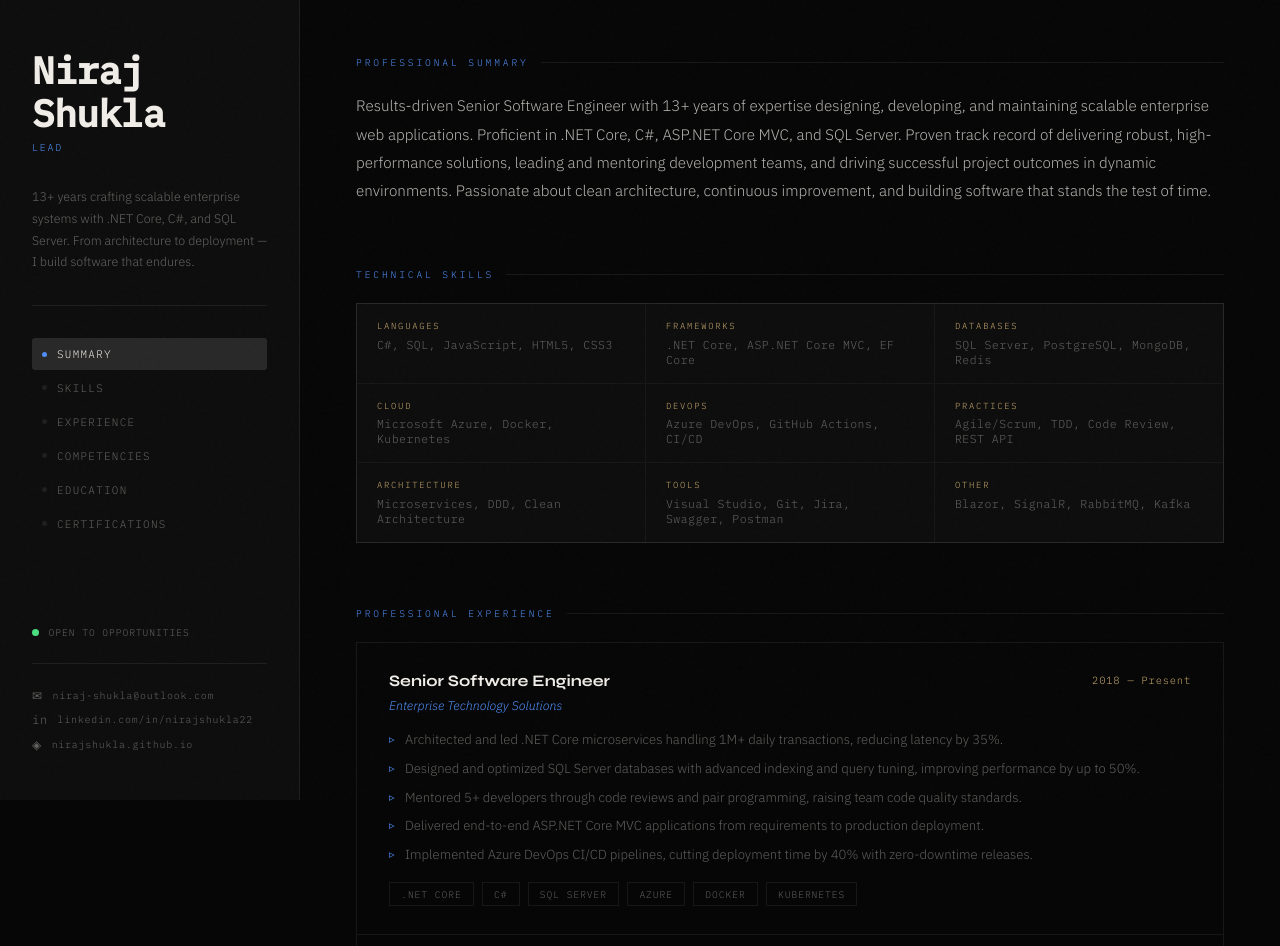
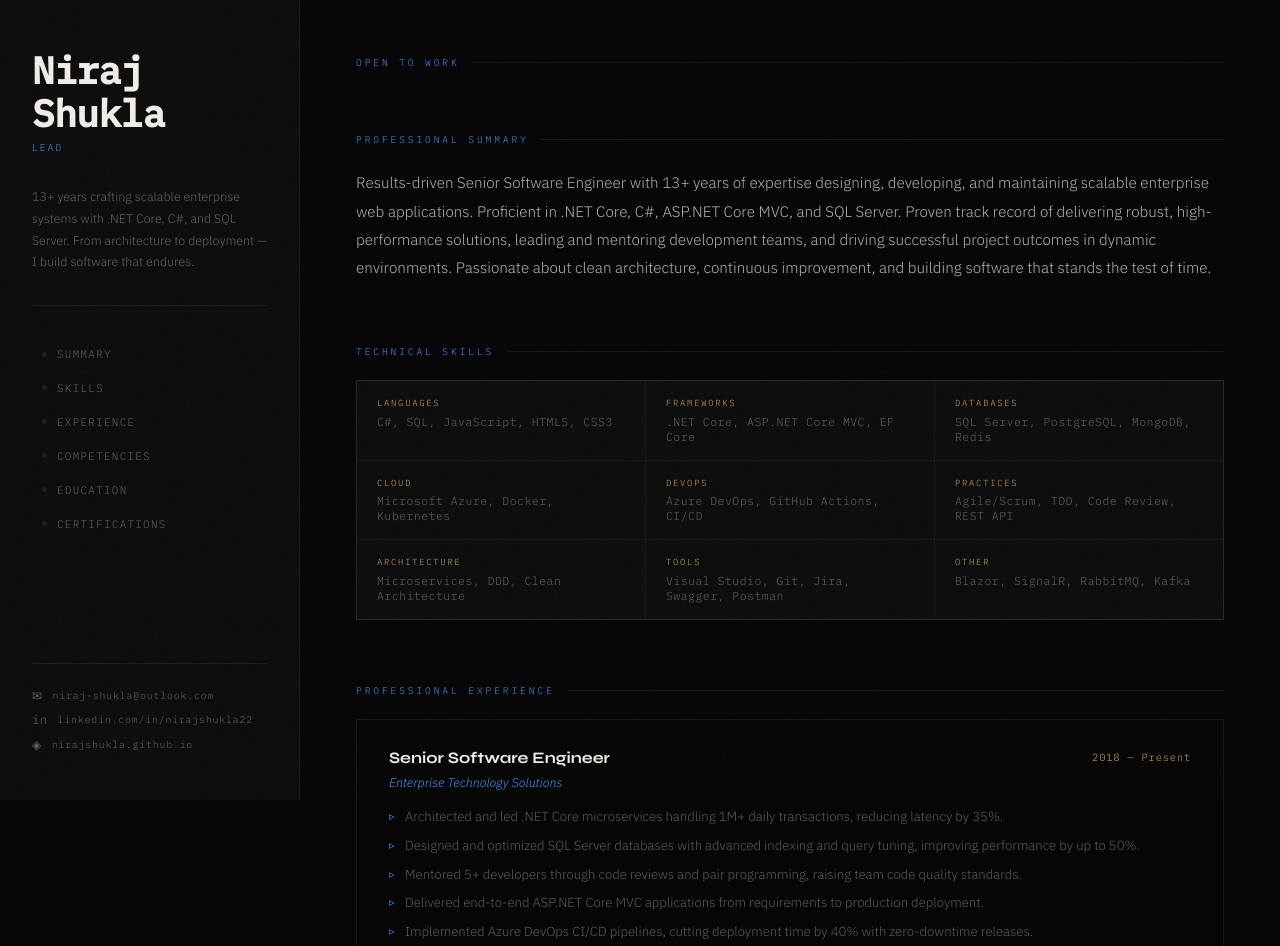
Before and after one commit to nirajshukla/nirajshukla.github.io, a plain HTML site: page index.html in a window 1280 px wide. Shown: the top 946 px of the page. Drawn offline with Linux system fonts and the light colour scheme.

Commit message:
Refactor sidebar and add Open to Work section
Removed the sidebar status section and added an Open to Work section in the main content.

```diff
--- a/index.html
+++ b/index.html
@@ -169,7 +169,6 @@
     }
 
     .sidebar-contact {
-      margin-top: 1.5rem;
       padding-top: 1.5rem;
       border-top: 1px solid var(--border);
       display: flex;
@@ -480,10 +479,6 @@
       </nav>
     </div>
     <div>
-      <div class="sidebar-status">
-        <span class="status-dot"></span>
-        Open to opportunities
-      </div>
       <div class="sidebar-contact">
         <a href="mailto:niraj-shukla@outlook.com" class="contact-link">
           <span class="contact-icon">✉</span>niraj-shukla@outlook.com
@@ -500,7 +495,9 @@
 
   <!-- MAIN -->
   <main class="main">
-
+    <section class="section" id="OpenToWork">
+      <span class="status-dot"></span><div class="section-label">Open to Work</div>
+    </section>
     <section class="section" id="summary">
       <div class="section-label">Professional Summary</div>
       <p class="summary-text">
```
